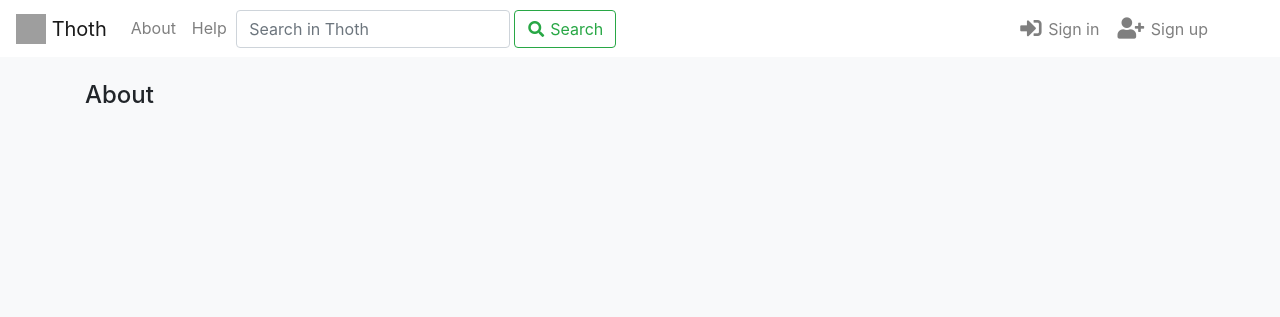
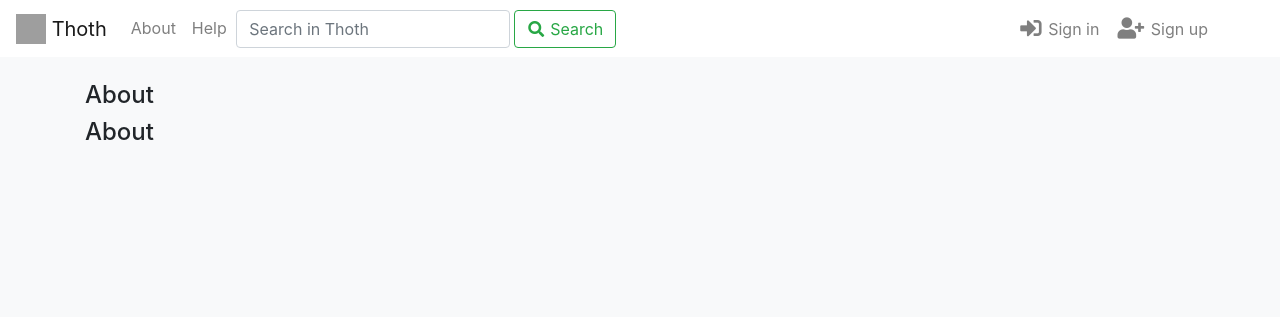
Before and after one commit to ProjetoESE/Thoth, a CodeIgniter app: page /Thoth/about in a window 1280 px wide. Shown: the top 317 px of the page. Run offline with CodeIgniter, Linux system fonts and the light colour scheme; some libraries are stand-ins or nearby versions; grey boxes are pictures that could not be loaded.

Commit message:
Initial Commit Branch Dev-Guilherme

```diff
--- a/application/views/pages/about.php
+++ b/application/views/pages/about.php
@@ -1 +1,2 @@
 <h4>About</h4>
+<h4>About</h4>
```
